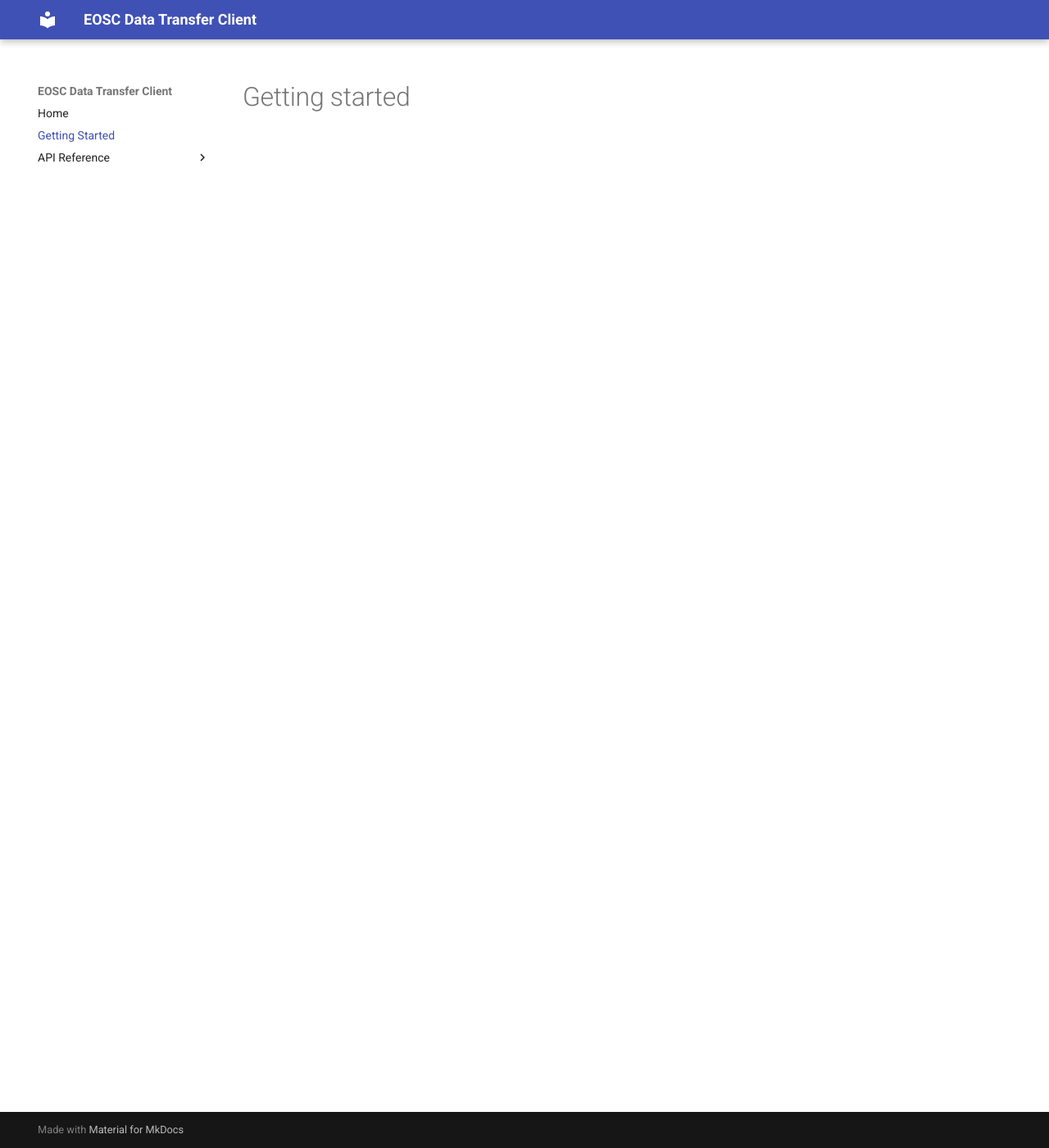
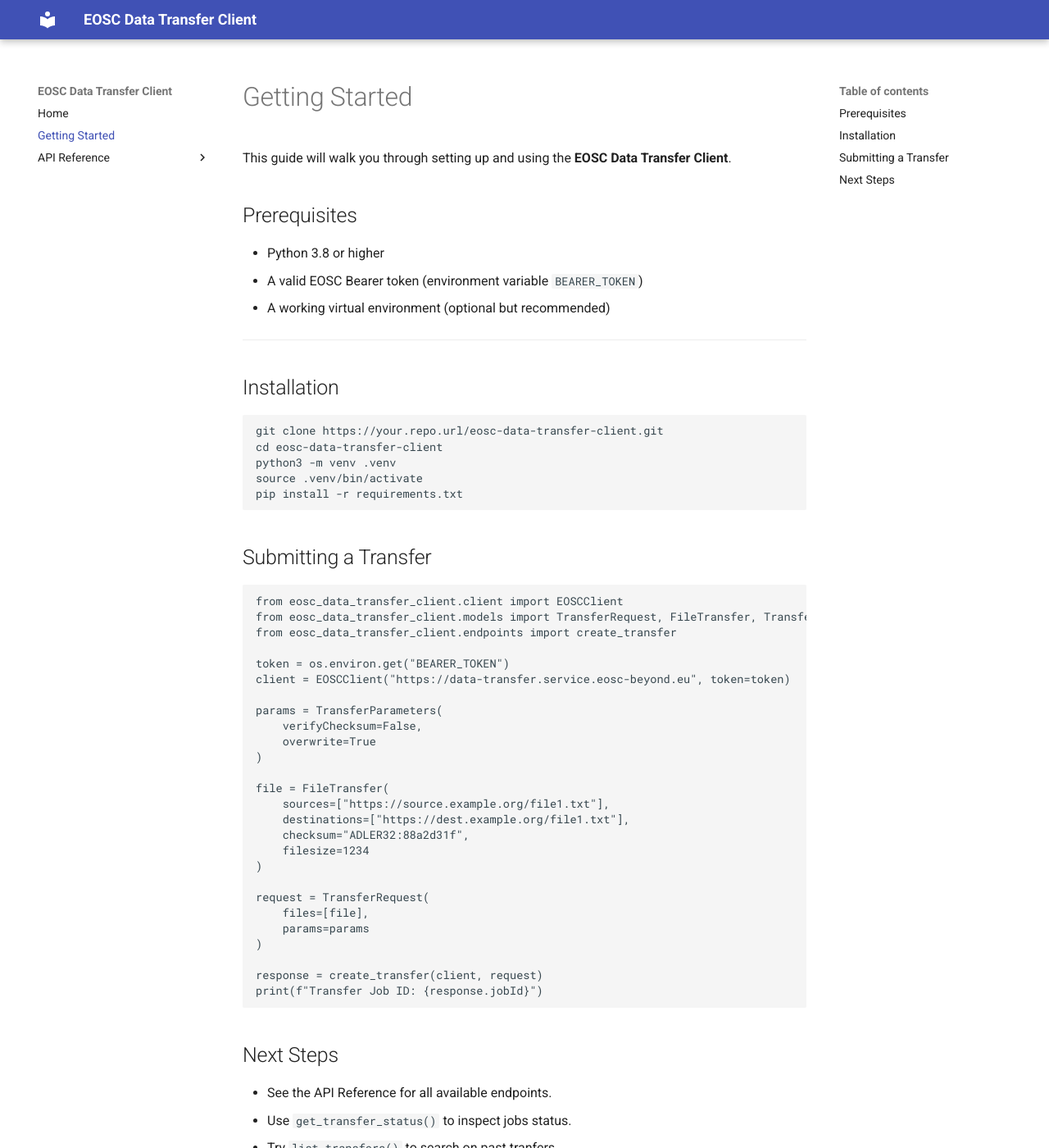
Before and after one commit to john-shepherdson/eosc-data-transfer-client, an MkDocs documentation site: the page built from docs/getting-started.md, in a window 1280 px wide and 1400 px high. Shown: the whole window at 82% size. Built offline with MkDocs 1.6.1 and Material for MkDocs 9.7.7, drawn with Linux system fonts in a browser that asks for light colours; some of the changed text lies outside the part shown.

Commit message:
Docs: Add home and getting started pages

````diff
--- a/docs/getting-started.md
+++ b/docs/getting-started.md
@@ -1 +1,58 @@
-# Getting started
+# Getting Started
+
+This guide will walk you through setting up and using the **EOSC Data Transfer Client**.
+
+## Prerequisites
+
+- Python 3.8 or higher
+- A valid EOSC Bearer token (environment variable `BEARER_TOKEN`)
+- A working virtual environment (optional but recommended)
+
+---
+
+## Installation
+
+```bash
+git clone https://your.repo.url/eosc-data-transfer-client.git
+cd eosc-data-transfer-client
+python3 -m venv .venv
+source .venv/bin/activate
+pip install -r requirements.txt
+```
+
+## Submitting a Transfer
+
+```python
+from eosc_data_transfer_client.client import EOSCClient
+from eosc_data_transfer_client.models import TransferRequest, FileTransfer, TransferParameters
+from eosc_data_transfer_client.endpoints import create_transfer
+
+token = os.environ.get("BEARER_TOKEN")
+client = EOSCClient("https://data-transfer.service.eosc-beyond.eu", token=token)
+
+params = TransferParameters(
+    verifyChecksum=False,
+    overwrite=True
+)
+
+file = FileTransfer(
+    sources=["https://source.example.org/file1.txt"],
+    destinations=["https://dest.example.org/file1.txt"],
+    checksum="ADLER32:88a2d31f",
+    filesize=1234
+)
+
+request = TransferRequest(
+    files=[file],
+    params=params
+)
+
+response = create_transfer(client, request)
+print(f"Transfer Job ID: {response.jobId}")
+```
+
+## Next Steps
+
+- See the API Reference for all available endpoints.
+- Use `get_transfer_status()` to inspect jobs status.
+- Try `list_transfers()` to search on past tranfers.
````
Also changed, not shown: docs/index.md (+30 -12 lines).
